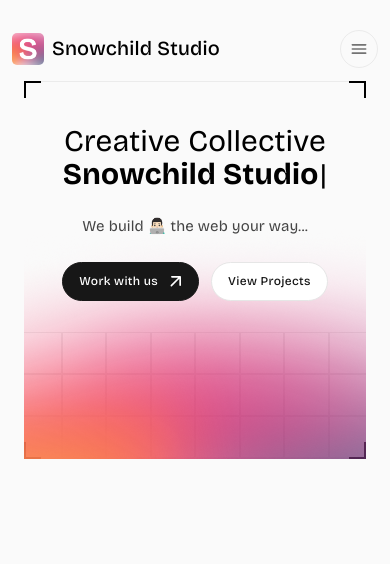
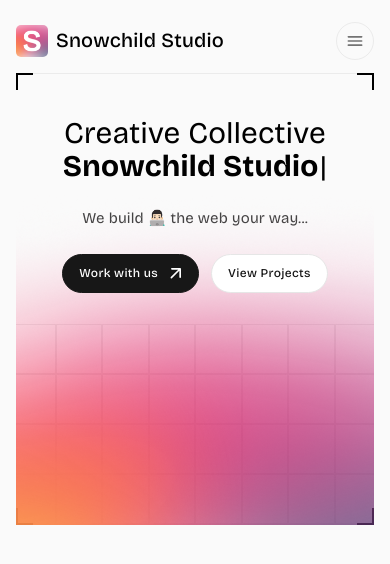
Before and after one commit to MANANTANDON/snowchild-studio, a Next.js app: page / in a window 390 px wide. Shown: the top 564 px of the page. Built offline with nearby package versions, Linux system fonts and the light colour scheme.

Commit message:
creative collective snowchild studio...

```diff
--- a/src/components/Home/HeroBackground.jsx
+++ b/src/components/Home/HeroBackground.jsx
@@ -3,6 +3,7 @@
 
 export const HeroBackground = () => {
   const isLaptop = useMediaQuery("(max-width:768px)");
+  const isMobile = useMediaQuery("(max-width: 500px)");
   const gridCount = isLaptop ? 8 : 12;
 
   const AllGrids = (
@@ -11,7 +12,7 @@
         <Grid
           size={{ xs: 1.5, md: 1 }}
           sx={{
-            height: { xs: "42px", sm: "90px" },
+            height: { xs: "50px", sm: "90px" },
             border: "1px solid #EBEBEB",
           }}
         />
@@ -56,6 +57,7 @@
           {AllGrids}
           {AllGrids}
           {AllGrids}
+          {isMobile && AllGrids}
         </Grid>
       </Box>
     </>
--- a/src/components/Home/HeroGradient.jsx
+++ b/src/components/Home/HeroGradient.jsx
@@ -11,7 +11,7 @@
           bottom: -100,
           left: 0,
           right: 0,
-          height: { xs: "332px", sm: "632px" },
+          height: { xs: "432px", sm: "632px" },
           width: "100%",
         }}
       >
--- a/src/components/Layout/Header.jsx
+++ b/src/components/Layout/Header.jsx
@@ -35,7 +35,7 @@
         alignItems: "center",
         justifyContent: "space-between",
         px: { xs: 0, sm: 4 },
-        mx: { xs: -1.5, sm: 0 },
+        mx: { xs: 0, sm: 0 },
         borderBottom: showBorder ? "1px solid #EDEDED" : "none",
         transition: "border-bottom 0.3s ease",
         bgcolor: "#fafafa",
--- a/src/components/Layout/Layout.jsx
+++ b/src/components/Layout/Layout.jsx
@@ -5,7 +5,7 @@
 export const Layout = ({ children }) => {
   return (
     <>
-      <Box sx={{ m: { xs: 2, sm: -1 } }}>
+      <Box sx={{ m: { xs: 1, sm: -1 } }}>
         <Header />
         {children}
       </Box>
```
